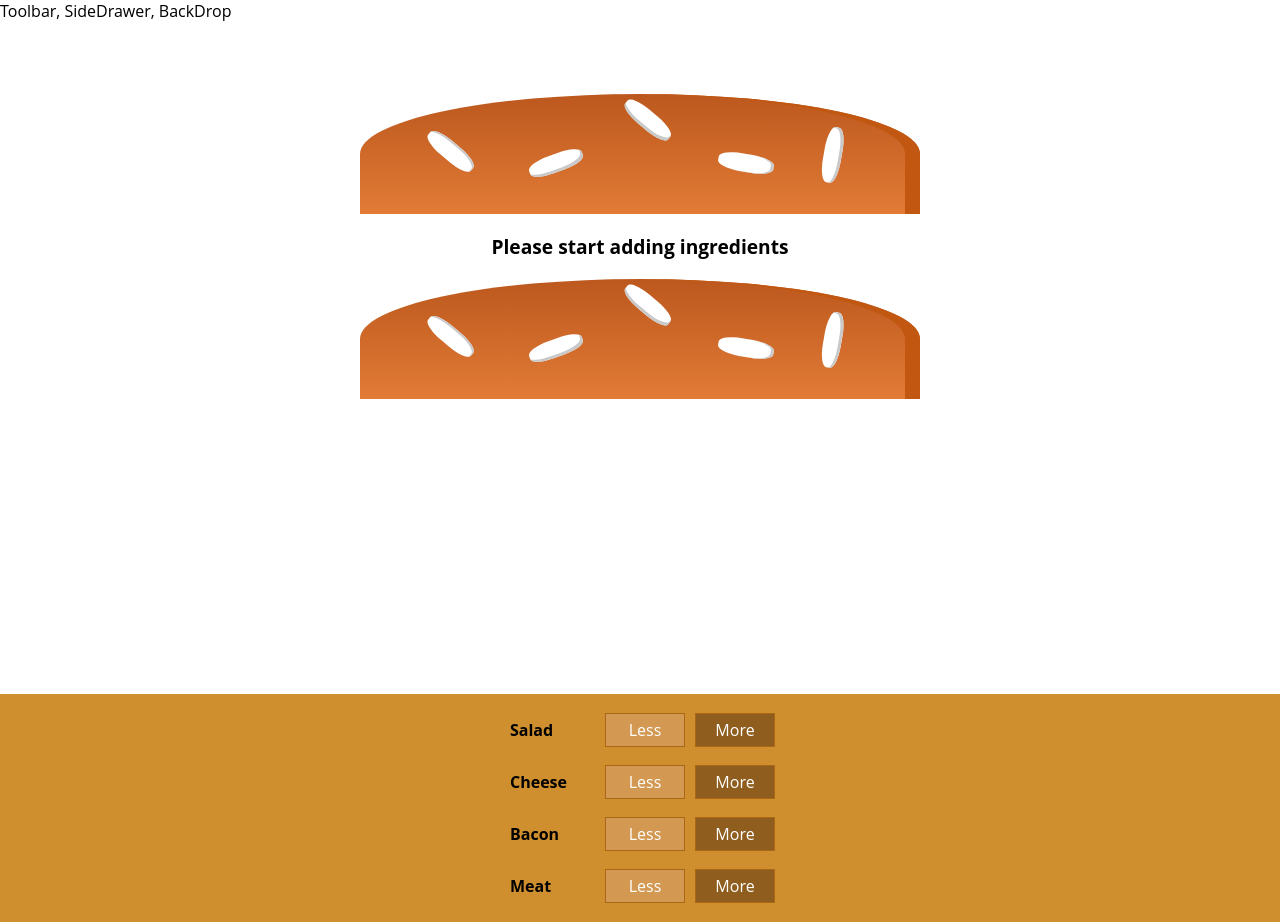
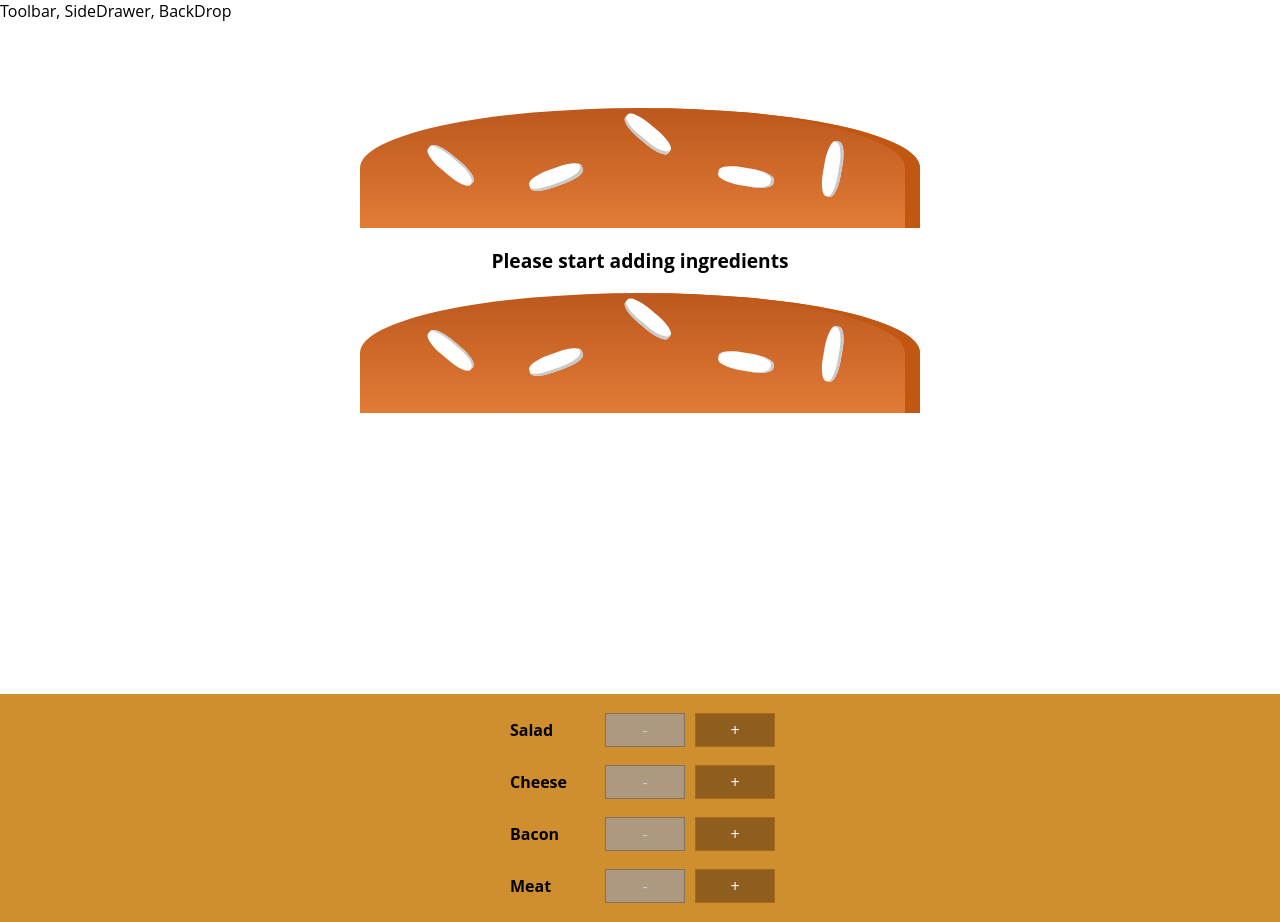
Before and after one commit to rahulmathews/Burger-Builder, a React (Create React App) app: page / in a window 1280 px wide. Built offline with nearby package versions, Linux system fonts and the light colour scheme; the HTML template or start-up script is replaced by a standard one.

Commit message:
added dynamic ingredients

```diff
--- a/src/components/Burger/Build Controls/Build Control/BuildControl.js
+++ b/src/components/Burger/Build Controls/Build Control/BuildControl.js
@@ -6,8 +6,10 @@ const buildControl = (props) => {
     return (
         <div className={classes.BuildControl}>
             <div className={classes.Label}>{props.label}</div>
-            <button className={classes.Less}>Less</button>
-            <button className={classes.More}>More</button>
+            <button className={classes.Less} disabled={props.disabled} onClick={props.removed}>
+                -
+            </button>
+            <button className={classes.More} onClick={props.added}>+</button>
         </div>
     )
 }
--- a/src/components/Burger/Build Controls/BuildControls.js
+++ b/src/components/Burger/Build Controls/BuildControls.js
@@ -14,7 +14,13 @@ const buildControls = (props) => {
         <div className={classes.BuildControls}>
             {
                 controls.map((obj) => {
-                    return <BuildControl key={obj.label} label={obj.label} />
+                    return <BuildControl
+                            key={obj.label}
+                            label={obj.label}
+                            added={() => props.ingredientAdded(obj.type)}
+                            removed={() => props.ingredientRemoved(obj.type)}
+                            disabled={props.disabled[obj.type]}
+                    />
                 })
             }
         </div>
--- a/src/components/Burger/Burger.js
+++ b/src/components/Burger/Burger.js
@@ -7,7 +7,7 @@ const burger = (props) => {
     let transformIngredients = Object.keys(props.ingredients).map((igKey) => {
         let arr = [];
         for(let i = 0; i < props.ingredients[igKey]; i++){
-            arr.push(<BurgerIngredient key={igKey + i} type={igKey}/>);
+            arr.push(<BurgerIngredient key={igKey + i} type={igKey} />);
         }
         return arr;
     }).reduce((arr, ele) => {
--- a/src/components/Burger/Burger.module.css
+++ b/src/components/Burger/Burger.module.css
@@ -2,7 +2,7 @@
     width: 100%;
     margin: auto;
     height: 250px;
-    /* overflow: scroll; */
+    overflow: scroll;
     text-align: center;
     font-weight: bold;
     font-size: 1.2rem;
--- a/src/containers/BurgerBuilder/BurgerBuilder.js
+++ b/src/containers/BurgerBuilder/BurgerBuilder.js
@@ -22,14 +22,58 @@ class BurgerBuilder extends Component{
             'bacon' : 0,
             'cheese' : 0,
             'meat' : 0
+        },
+        'totalPrice' : 4
+    }
+
+    addIngredientHandler = (type) => {
+        const oldCount = this.state.ingredients[type];
+        const newCount = oldCount + 1;
+        const updatedIngredients = {
+            ...this.state.ingredients
+        };
+        updatedIngredients[type] = newCount;
+        const newPrice = this.state.totalPrice + INGREDIENT_PRICES[type];
+        this.setState({
+            totalPrice : newPrice,
+            ingredients : updatedIngredients
+        })
+    }
+
+    removeIngredientHandler = (type) => {
+        const oldCount = this.state.ingredients[type];
+        const newCount = oldCount - 1;
+        if(oldCount <= 0){
+            return;
         }
+        const updatedIngredients = {
+            ...this.state.ingredients
+        }
+        updatedIngredients[type] = newCount;
+        const newPrice = this.setState.totalPrice - INGREDIENT_PRICES[type];
+        this.setState({
+            totalPrice : newPrice,
+            ingredients : updatedIngredients
+        })
     }
 
     render(){
+        const disabledInfo = {
+            ...this.state.ingredients
+        };
+
+        for(let key in disabledInfo){
+            disabledInfo[key] = disabledInfo[key] <=0
+        }
+
         return (
             <Aux>
                 <Burger ingredients={this.state.ingredients}/>
-                <BuildControls />
+                <BuildControls
+                ingredientAdded={this.addIngredientHandler}
+                ingredientRemoved={this.removeIngredientHandler}
+                disabled = {disabledInfo}
+                />
             </Aux>
         );
     }
```
